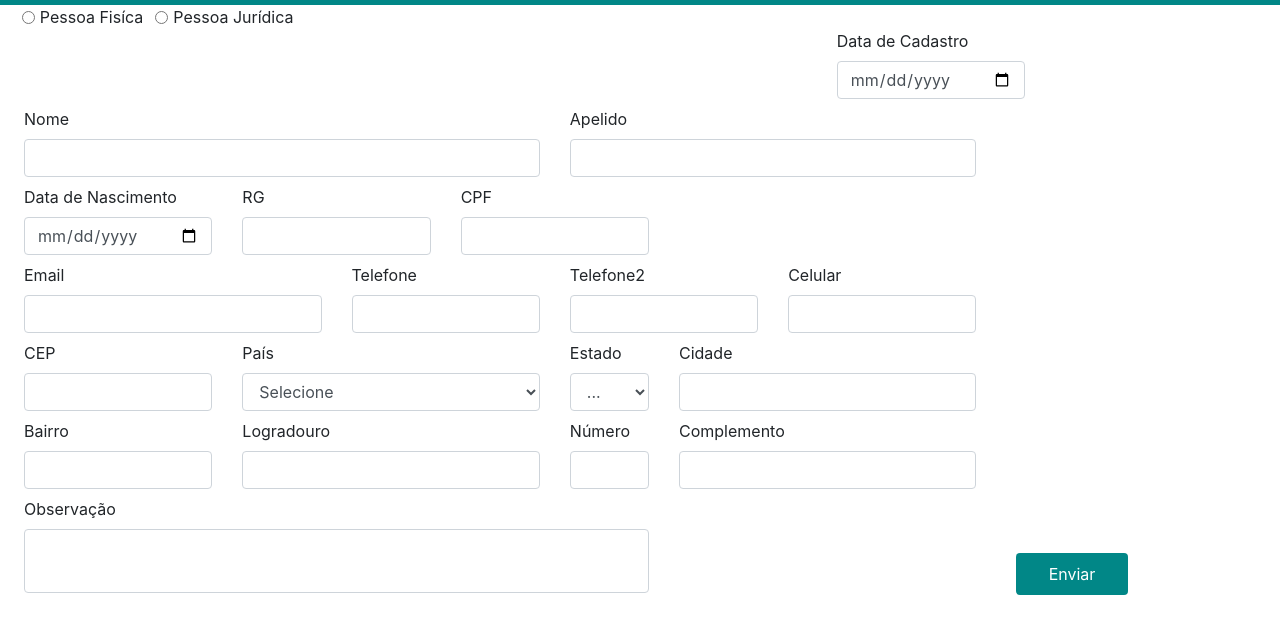
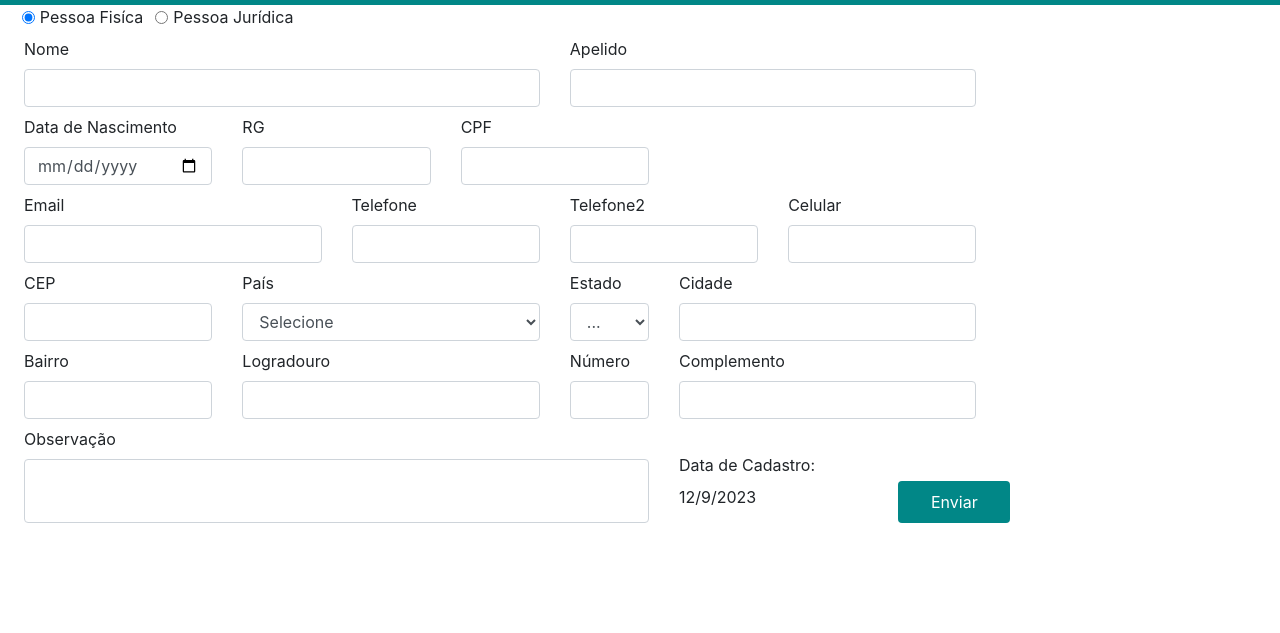
Before and after one commit to UEMGNUPSI/Sistema_Cadastr, a website: page frontend/FormularioCliente.html in a window 1280 px wide. Shown: the part 51-684 px from the top of the page. Drawn offline with nearby package versions, Linux system fonts and the light colour scheme.

Commit message:
alterando data de cadastro

```diff
--- a/frontend/FormularioCliente.css
+++ b/frontend/FormularioCliente.css
@@ -30,14 +30,14 @@ div#radios{
     margin-left: 2.3rem;}
 
 div#DataCadastro{
-    margin-left: 52.3rem;}
+    margin-top: 2.1rem;}
 
 input#inputObservacao{
     height:4rem ;}
 
 button#btnEnviar{
-    margin-top: 4rem;
-    margin-left: 22rem;
+    margin-top: 3.9rem;
+    margin-left: 1rem;
     background-color:  #018787;
     color: white;
     width: 7rem;
--- a/frontend/FormularioCliente.html
+++ b/frontend/FormularioCliente.html
@@ -32,23 +32,21 @@
 
     <form class="row g-3" name="pessoa">
     <div class="form-check form-check-inline" id="radios">
-      <input class="form-check-input" type="radio" name="pf_pj" id="inlineRadioPessoaFisica"  value="pf"  onClick="troca1()">
+      <input class="form-check-input" type="radio" name="pf_pj" id="inlineRadioPessoaFisica"  value="pf"  onClick="troca1(), DataAtual() " checked>
+
       <label class="form-check-label" for="inlineRadioPessoaFisica">Pessoa Fisíca</label>
     </div>
     <div class="form-check form-check-inline">
-      <input class="form-check-input" type="radio" name="pf_pj" id="inlineRadioPessoaJuridica" value="pj" onClick="troca2()">
+      <input class="form-check-input" type="radio" name="pf_pj" id="inlineRadioPessoaJuridica" value="pj" onClick="troca2()" >
       <label class="form-check-label" for="inlineRadioPessoaJuridica">Pessoa Jurídica</label>
     </div>
 
 
 
-    <div class="col-sm-2" id="DataCadastro" >
-      <label for="staticDataCadastro" class="visually-hidden" >Data de Cadastro</label>
-      <input type="date" class="form-control" id="inputDataCadastro" placeholder="">
-    </div></form>
+   </form>
     <form class="row g-3">
     <div class="col-sm-5 " id="Lateral-Esquerda">
-        <label for="Nome" class="visually-hidden" id="Nomelabel">Nome</label>
+        <label for="Nome" class="visually-hidden" id="Nomelabel" >Nome</label>
         <input type="text" class="form-control" id="inputNome" placeholder="">
     </div>
     <div class="col-sm-4" >
@@ -117,7 +115,7 @@
     </div>
     </form>
 
-    <form class="row g-3">
+    <form class="row g-3 p-0 me-0">
     <div class="col-sm-2" id="Lateral-Esquerda">
     <label for="inputBairro" class="form-label" id="CamposDistanciaTop">Bairro</label>
     <input type="text" class="form-control" id="inputBairro">
@@ -138,7 +136,17 @@
       <label for="inputObservacao" class="form-label" id="CamposDistanciaTop">Observação</label>
       <input type="text" class="form-control" id="inputObservacao">
     </div>
+    <div class="col-sm-2" id="DataCadastro" >
+      <label for="staticDataCadastro" class="visually-hidden" >Data de Cadastro:</label>
+      <label for="staticDataAtual" class="form-check-label" id="Dataatual"  ></label>
+
+    </div>
+    <div  class="col-sm-1 p-0 ">
     <button type="submit" class="btn" id="btnEnviar">Enviar</button>
+    </div>
+    <script>
+      console.log(DataAtual())
+    </script>
     </form>
 
 
--- a/frontend/FormularioCliente.js
+++ b/frontend/FormularioCliente.js
@@ -30,4 +30,16 @@ function troca1(){
 
     var Nomelabel = document.getElementById('Nomelabel');
     Nomelabel.innerHTML = 'Razão Social';
+
+
+
+
     };
+
+    function DataAtual(){
+        Dataatual= new Date();
+        year = Dataatual.getFullYear();
+        month = Dataatual.getMonth() + 1;
+        day = Dataatual.getDate();
+        document.getElementById("Dataatual").innerHTML =  day + "/" + month + "/" + year;
+   }
```
